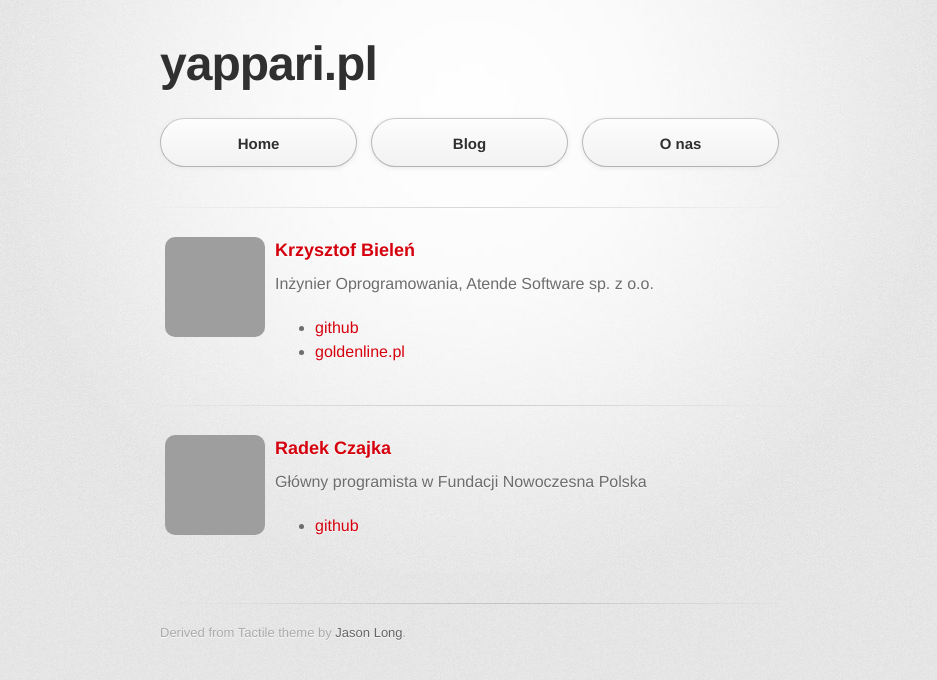
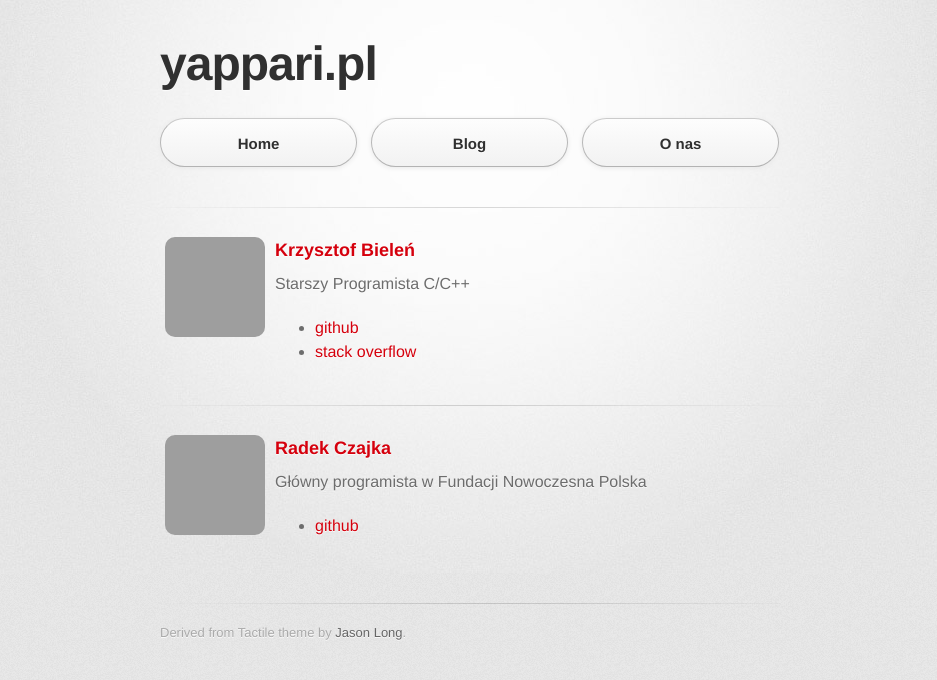
Before and after one commit to yappari/yappari.pl, a Jekyll site: the page built from about.html, in a window 1280 px wide. Shown: the top 680 px of the page, without its empty margins (170-1107 px from the left). Built offline with Jekyll 4.4.1, drawn with Linux system fonts in a browser that asks for light colours; some web fonts are replaced; grey boxes are pictures that could not be loaded.

Commit message:
Update page "about"

```diff
--- a/about.html
+++ b/about.html
@@ -12,10 +12,10 @@ layout: default
         </td>
         <td>
             <h3>Krzysztof Bieleń</h3>
-            <p>Inżynier Oprogramowania, Atende Software sp. z o.o.</p>
+            <p>Starszy Programista C/C++</p>
             <ul>
                 <li><a href="https://github.com/kzeslaf" target="_blank">github</a></li>
-                <li><a href="http://goldenline.pl/krzysztof-bielen" target="_blank">goldenline.pl</a></li>
+                <li><a href="https://stackoverflow.com/users/7310406/kzeslaf" target="_blank">stack overflow</a></li>
             </ul>
         </td>
     </tr>
```
